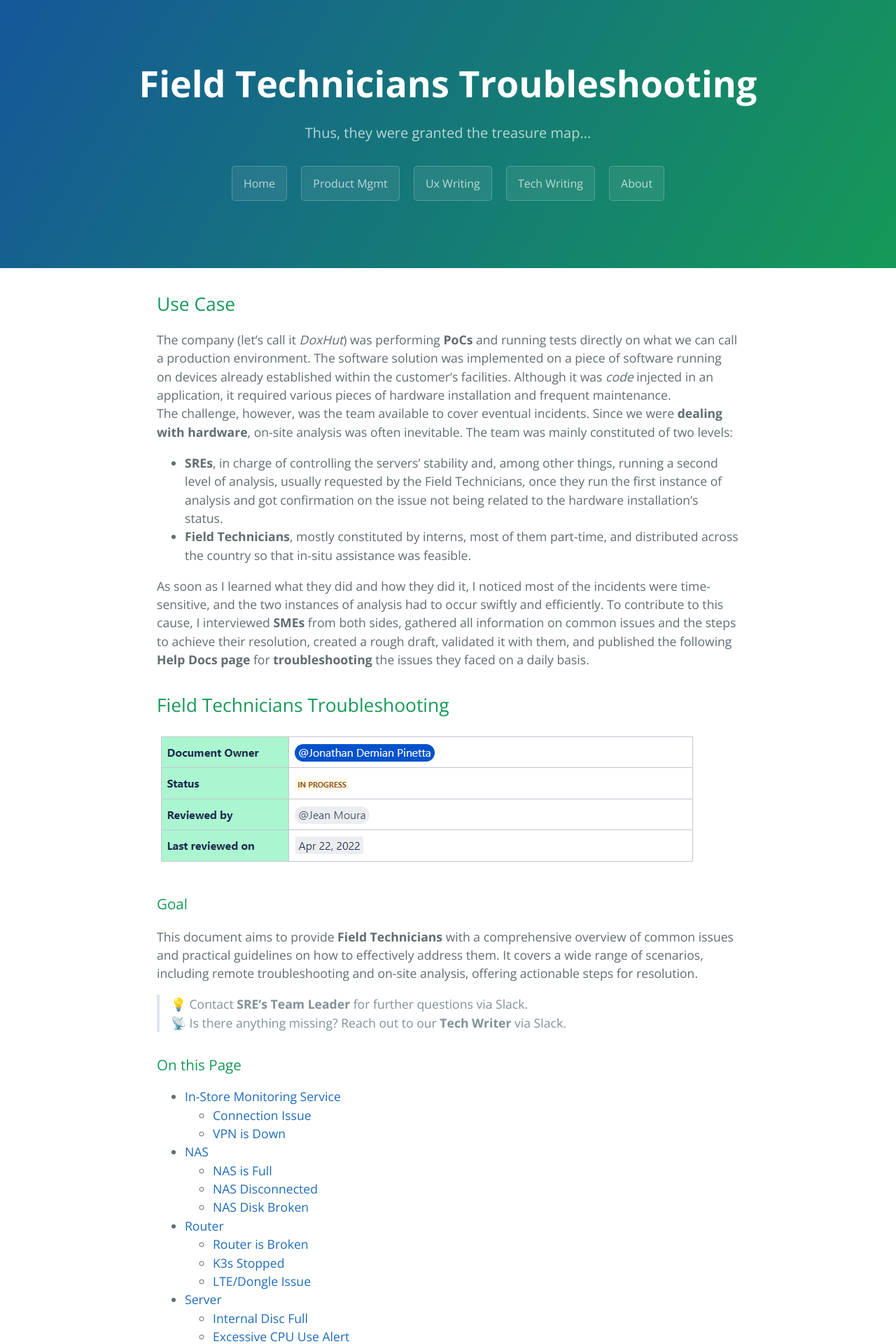
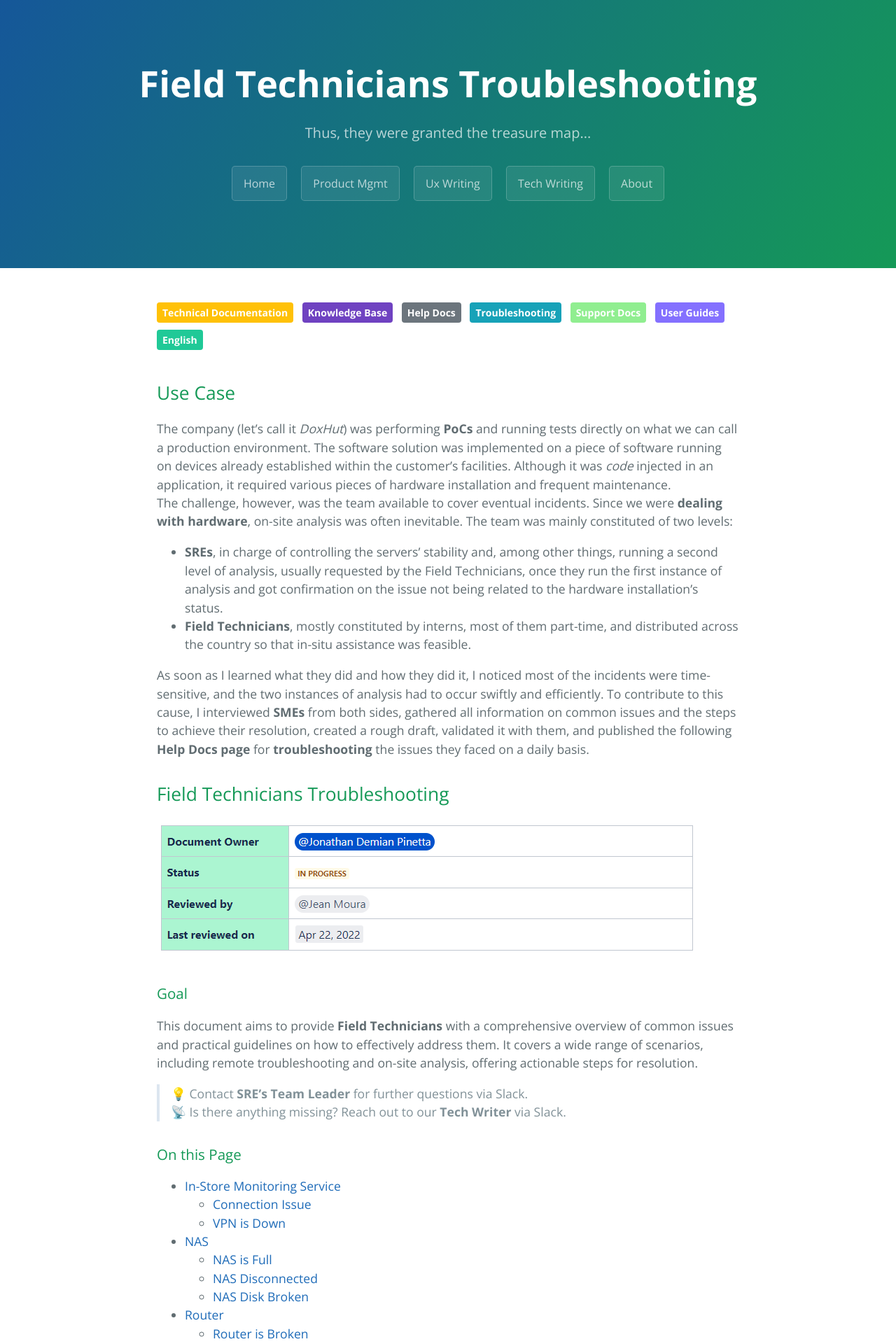
Before and after one commit to BigStepIdiomas/bigstepidiomas.github.io, a Jekyll site: the page built from pages-field-technicians-troubleshooting.md, in a window 1280 px wide. Shown: the top 1920 px of the page at 70% size. Built offline with Jekyll 4.4.1, drawn with Linux system fonts in a browser that asks for light colours; part of the change alters nothing that is shown; some of the changed text lies outside the part shown.

Commit message:
commit - massive changes> added -pages- prefix to all pages + created new page for troubleshooting sample 01

```diff
--- a/pages-field-technicians-troubleshooting.md
+++ b/pages-field-technicians-troubleshooting.md
@@ -3,6 +3,54 @@ layout: default
 title: Field Technicians Troubleshooting
 description: Thus, they were granted the treasure map...
 ---
+
+<style>
+.tag {
+  display: inline-block;
+  padding: 4px 8px;
+  border-radius: 4px;
+  color: #fff;
+  font-size: 14px;
+  font-weight: bold;
+  margin-right: 8px;
+  margin-bottom: 10px;
+}
+
+/* Add the background colors for each category */
+.tag:nth-child(1) { background-color: #007bff; } /* UX Writing */
+.tag:nth-child(2) { background-color: #28a745; } /* Technical Specification */
+.tag:nth-child(3) { background-color: #dc3545; } /* API Docs */
+.tag:nth-child(4) { background-color: #ffc107; } /* Technical Documentation */
+.tag:nth-child(5) { background-color: #6f42c1; } /* Knowledge Base */
+.tag:nth-child(6) { background-color: #fd7e14; } /* Translation */
+.tag:nth-child(7) { background-color: #20c997; } /* English */
+.tag:nth-child(8) { background-color: #e83e8c; } /* Installation Guides */
+.tag:nth-child(9) { background-color: #6c757d; } /* Help Docs */
+.tag:nth-child(10) { background-color: #17a2b8; } /* Troubleshooting */
+.tag:nth-child(11) { background-color: #87ceeb; } /* Handbooks */
+.tag:nth-child(12) { background-color: #90ee90; } /* Support Docs */
+.tag:nth-child(13) { background-color: #ff6666; } /* Project Docs */
+.tag:nth-child(14) { background-color: #ffff99; } /* Portuguese */
+.tag:nth-child(15) { background-color: #d291bc; } /* Release Notes */
+.tag:nth-child(16) { background-color: #ffb347; } /* German */
+.tag:nth-child(17) { background-color: #98d8d8; } /* SDK */
+.tag:nth-child(18) { background-color: #ffb6c1; } /* Product Discovery */
+.tag:nth-child(19) { background-color: #d3d3d3; } /* UX Design */
+.tag:nth-child(20) { background-color: #afeeee; } /* Spanish */
+.tag:nth-child(21) { background-color: #cd853f; } /* Copywriting */
+.tag:nth-child(22) { background-color: #ffa07a; } /* Microcopy */
+.tag:nth-child(23) { background-color: #f08080; } /* Educational Material */
+.tag:nth-child(24) { background-color: #da70d6; } /* Localization */
+.tag:nth-child(25) { background-color: #8470ff; } /* User Guides */
+</style>
+
+<span class="tag" style="background-color: #ffc107;">Technical Documentation</span>
+<span class="tag" style="background-color: #6f42c1;">Knowledge Base</span>
+<span class="tag" style="background-color: #6c757d;">Help Docs</span>
+<span class="tag" style="background-color: #17a2b8;">Troubleshooting</span>
+<span class="tag" style="background-color: #90ee90;">Support Docs</span>
+<span class="tag" style="background-color: #8470ff;">User Guides</span>
+<span class="tag" style="background-color: #20c997;">English</span>
 
 ## Use Case
 
@@ -39,7 +87,7 @@ This document aims to provide **Field Technicians** with a comprehensive overvie
   - [K3s Stopped](#k3s-stopped)
   - [LTE/Dongle Issue](#ltedongle-issue)
 - [Server](#server)
-  - [Internal Disc Full](#internal-disc-full)
+  - [Internal Disk Full](#internal-disk-full)
   - [Excessive CPU Use Alert](#excessive-cpu-use-alert)
   - [High-Temperature Alarm](#high-temperature-alarm)
   - ["The Box is Disconnected" Message](#the-box-is-disconnected-message)
@@ -91,7 +139,7 @@ This document aims to provide **Field Technicians** with a comprehensive overvie
 ![image](images-fieldtechnicians-router3.png)
 
 ## Server
-### Internal Disc Full
+### Internal Disk Full
 
 ![image](images-fieldtechnicians-server1.png)
 
```
